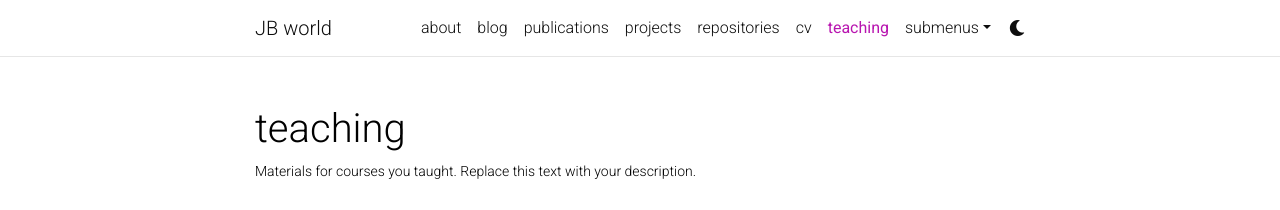
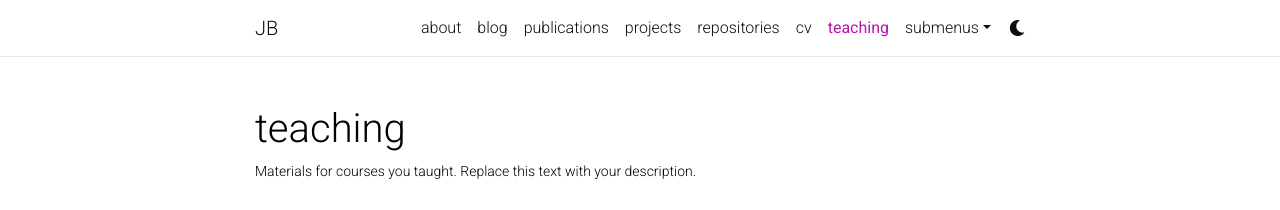
Before and after one commit to Tan-jianbin/Tan-jianbin.github.io, a Jekyll site: the page built from _pages/teaching.md, in a window 1280 px wide. Shown: the top 210 px of the page. Built offline with Jekyll 4.4.1, drawn with Linux system fonts in a browser that asks for light colours; comment, search, counter and statistics services are not loaded; a style sheet for code colours, icons or effects is not loaded.

Commit message:
Update _config.yml

```diff
--- a/_config.yml
+++ b/_config.yml
@@ -2,7 +2,7 @@
 # Site settings
 # -----------------------------------------------------------------------------
 
-title: JB world # the website title (if blank, full name will be used instead)
+title: JB # the website title (if blank, full name will be used instead)
 first_name: Jianbin
 middle_name:
 last_name: Tan
```
